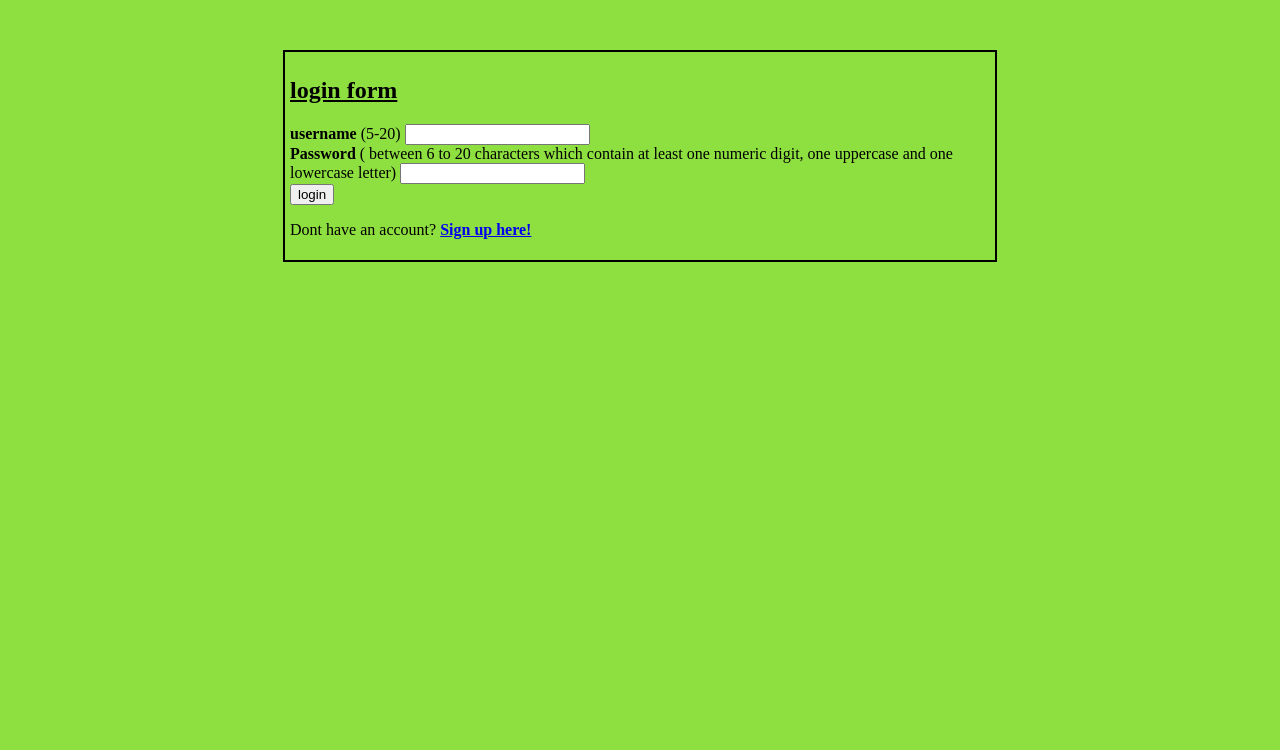
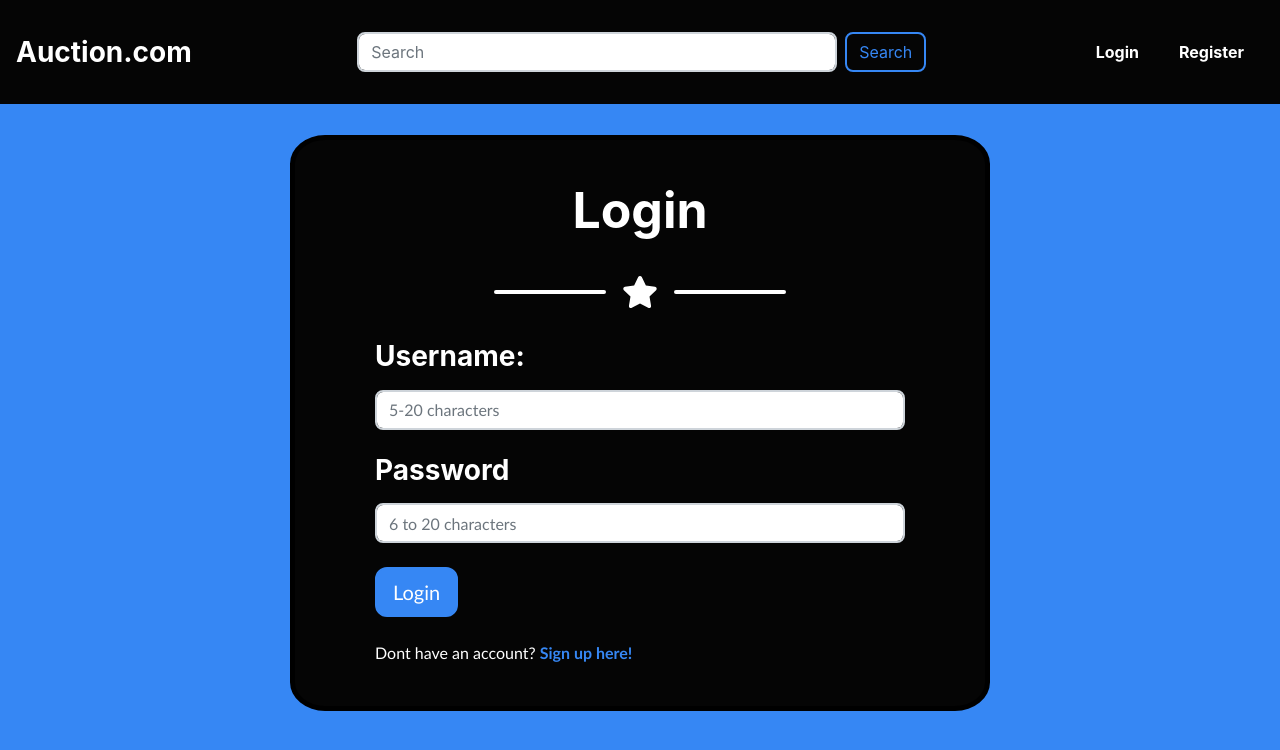
Before and after one commit to adarshsc2000/AuctionWebsite, a PHP site: page /login_form.php in a window 1280 px wide. Shown: the top 750 px of the page. Run offline with PHP 8.4, Linux system fonts and the light colour scheme; some libraries are stand-ins or nearby versions; some web fonts are replaced.

Commit message:
Login page updated

```diff
--- a/login_form.php
+++ b/login_form.php
@@ -1,26 +1,57 @@
+<?php
+  require("header_newuser.php");
+?>
 <html>
 <head>
   <script src="reg_loginformvalidation.js" > </script>
+  <style>
+  #login {
+      margin-top:135px;
+      margin-left:auto;
+      margin-right:auto;
+      width:700px;
+      padding:80px;
+      padding-bottom: 25px;
+      padding-top: 40px;
+      border-radius: 5%;
+      border: 5px solid black;
+  }
+  .submit {
+    text-align: center;
+  }
+  .login {
+    font-size: 50px;
+  }
+  </style>
 </head>
 
-<body style='background:#8ee041;'>
-
- <div style="margin-top:50px; margin-left:auto; margin-right:auto; width:700px; border: 2px solid black; padding:5px;">
+<body class='bg-primary'>
+ <div class='bg-secondary text-white container align-items-center' id='login'>
  <noscript><h1><b>Please enable JavaScript or use another browser for better user experience</b></h1></noscript>
 
-  <h2><u>login form</u></h2>
+   <div class="container d-flex align-items-center flex-column">
+       <!-- Masthead Heading-->
+       <h1 class="masthead-heading login">Login</h1>
+       <!-- Icon Divider-->
+       <div class="divider-custom divider-light">
+           <div class="divider-custom-line"></div>
+           <div class="divider-custom-icon"><i class="fas fa-star"></i></div>
+           <div class="divider-custom-line"></div>
+       </div>
+   </div>
   <!--login form-->
   <form onSubmit="return checkLoginInputs();" method='post' action='reg_login.php'>
-    <b>username</b> (5-20)
-    <input type='text' name='username' onkeyup="checkUN(this.value,'login_username_msg')" size='20' required><span id='login_username_msg'></span><br>
+    <label><h3>Username: </h3></label>
+    <input class='form-control' type='text' name='username' placeholder="5-20 characters" onkeyup="checkUN(this.value,'login_username_msg')" size='20' required><span id='login_username_msg'></span><br>
 
-    <b>Password</b> ( between 6 to 20 characters which contain at least one numeric digit, one uppercase and one lowercase letter)
-    <input type='password' name='password' onkeyup="checkPWD(this.value,'login_pwd_msg')" size='20' required><span id='login_pwd_msg'></span><br>
+    <label><h3>Password</h3></label>
+    <input class='form-control' placeholder='6 to 20 characters' type='password' name='password' onkeyup="checkPWD(this.value,'login_pwd_msg')" size='20' required><span id='login_pwd_msg'></span><br>
 
     <input type='hidden' name='JSEnabled' value='false'>
-    <input type='submit' name='login_user' value='login'>
+    <input class='btn btn-lg btn-primary submit' type='submit' name='login_user' value='Login'>
 
   </form>
+</br>
     <p>Dont have an account? <b><a href="registration_form.php">Sign up here!</a></b> </p>
  </div>
 <?php
```
